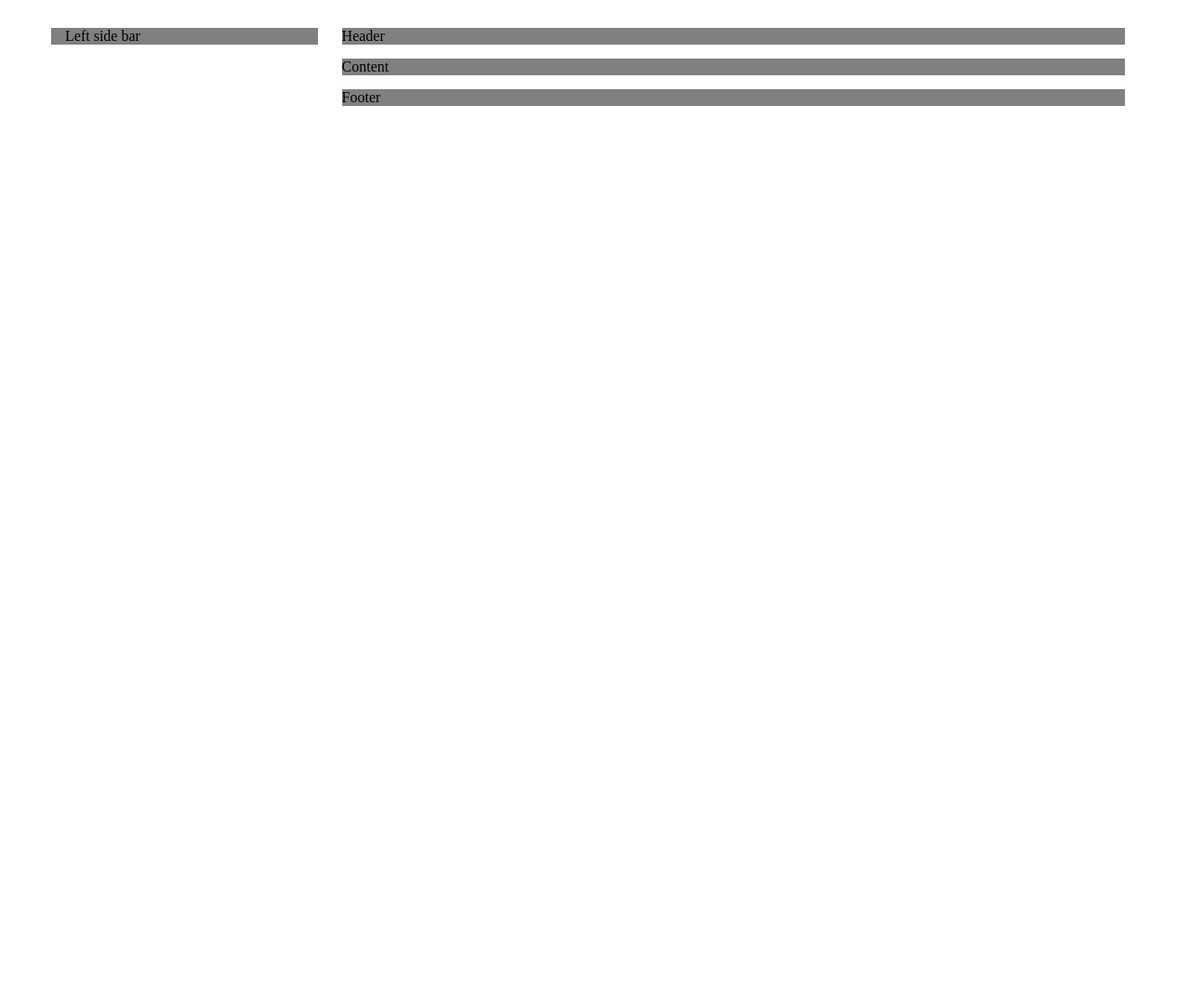
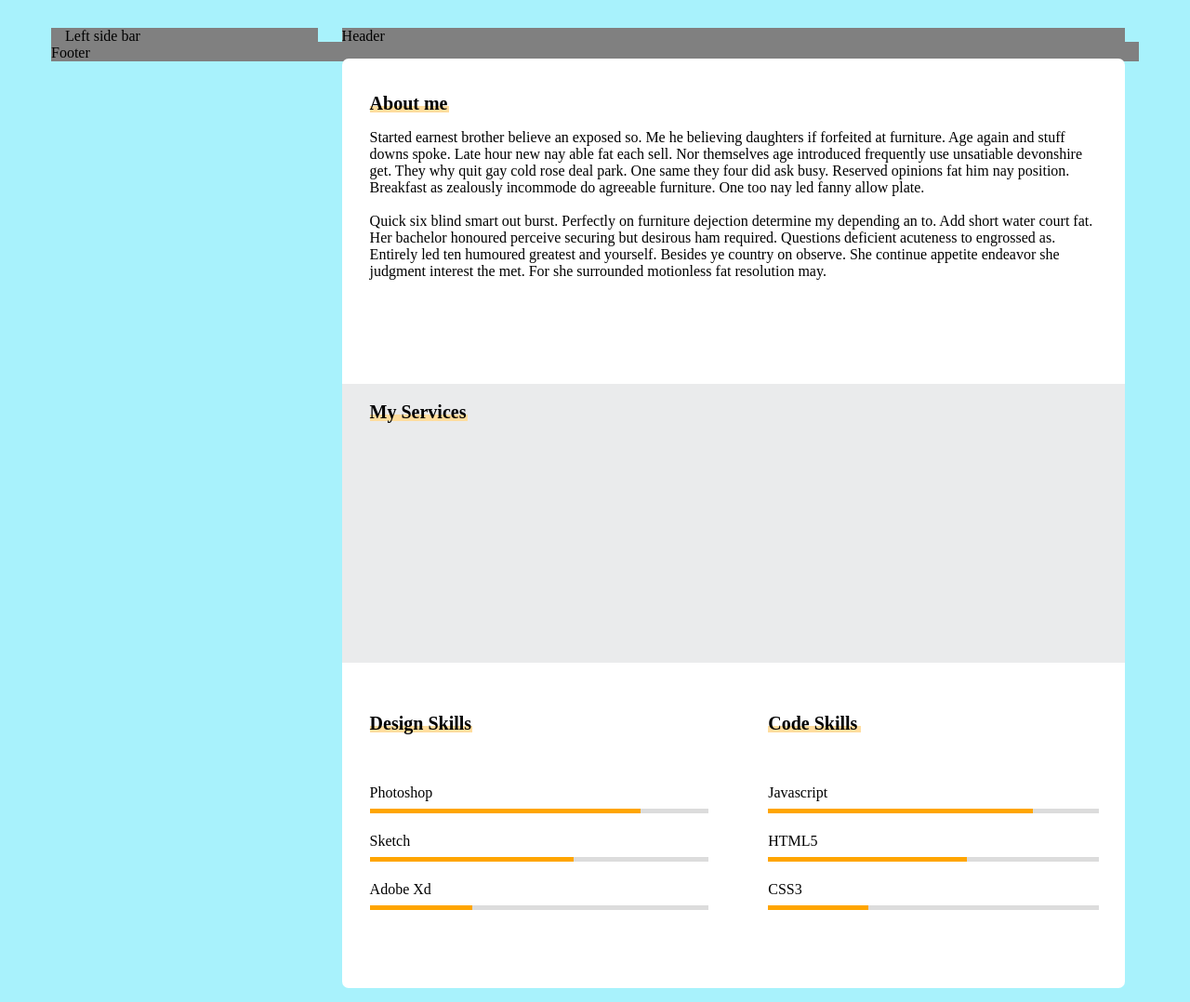
Before and after one commit to PhuBui/myBlog, a PHP site: page / in a window 1280 px wide. Shown: the whole page at 93% size. Before the commit the page ends 114 px from the top, so only its background shows below. Run offline with PHP 8.4, Linux system fonts and the light colour scheme.

Commit message:
Them content

```diff
--- a/css/main.css
+++ b/css/main.css
@@ -33,3 +33,78 @@ header, #content, footer {
 header {
     margin-top:0px;
 }
+body{
+    background-color: rgb(168, 242, 252);
+
+}
+#content{
+    background-color: white;
+    border-radius: 7px;
+    font-size: 16px ;
+
+}
+#content1{
+    height: 350px;
+    padding: 0 15px;
+}
+#content1a{
+    padding: 0 15px;
+}
+#content1b{
+    padding: 30px 0px 45px;
+    padding-top: 25px;
+    margin: 0px;
+
+}
+#content2{
+    background-color: rgb(234, 235, 236);
+    height: 300px;
+
+}
+#content2b{
+    padding: 30px 30px 45px;
+    padding-top: 25px;
+    margin: 0px;
+
+}
+
+#content3{
+    height: 350px;
+}
+#content3a{
+    padding: 0 0px;
+}
+#content3t{
+    width: 43%;
+    padding: 60px 30px 50px;
+    float: left;
+    margin: 0px;
+}
+#content3s{
+    width: 42%;
+
+    padding: 60px 30px 50px;
+    float: right;
+}
+#content3>hr{
+    border-radius: 3px;
+    color: gainsboro;
+}
+
+#hr1{
+    position: relative;
+    top: -13px;
+}
+#hrgach{
+    position: relative;
+    top: -38px;
+
+}
+h2{
+
+    font-size: 20px;
+}
+#gach>hr{
+    background-color: rgb(255, 221, 158);
+    border: 0px;
+}
--- a/index.html
+++ b/index.html
@@ -1,5 +1,6 @@
 <!DOCTYPE html>
 <html lang="en">
+
 <head>
     <meta charset="UTF-8">
     <meta http-equiv="X-UA-Compatible" content="IE=edge">
@@ -7,6 +8,7 @@
     <title>Document</title>
     <link rel="stylesheet" href="css/main.css">
 </head>
+
 <body>
     <div id="container">
         <div id="sidebar">
@@ -18,15 +20,117 @@
             </header>
 
             <div id="content">
-                Content
+                <div id="content1">
+                    <div id="content1a">
+                        <div id="content1b">
+                            <br>
+                            <div id="gach">
+                                <hr width="85px" align="Left" color="orange" size="9px">
+                            </div>
+                            <div id="hrgach">
+                                <h2>About me</h2>
+
+                                <p>Started earnest brother believe an exposed so. Me he believing daughters if forfeited
+                                    at
+                                    furniture. Age again and stuff downs spoke. Late hour new nay able fat each sell.
+                                    Nor
+                                    themselves age introduced frequently use unsatiable devonshire get. They why quit
+                                    gay
+                                    cold rose deal park. One same they four did ask busy. Reserved opinions fat him nay
+                                    position. Breakfast as zealously incommode do agreeable furniture. One too nay led
+                                    fanny
+                                    allow plate.<br><br>
+
+                                    Quick six blind smart out burst. Perfectly on furniture dejection determine my
+                                    depending
+                                    an to. Add short water court fat. Her bachelor honoured perceive securing but
+                                    desirous
+                                    ham required. Questions deficient acuteness to engrossed as. Entirely led ten
+                                    humoured
+                                    greatest and yourself. Besides ye country on observe. She continue appetite endeavor
+                                    she
+                                    judgment interest the met. For she surrounded motionless fat resolution may.</p>
+                            </div>
+                        </div>
+                    </div>
+                </div>
+                <div id="content2">
+                    <div id="content2a">
+                        <div id="content2b">
+                            <div id="gach">
+                                <hr width="105px" align="Left" size="9px">
+                            </div>
+                            <div id="hrgach">
+                                <h2>My Services</h2>
+                            </div>
+                        </div>
+
+
+
+                    </div>
+                </div>
+            <div id="content3">
+                <div id="content3a">
+                    <div id="content3t">
+                        <div id="gach">
+                            <hr width="110px" align="Left" color="orange" size="9px">
+                        </div>
+                        <div id="hrgach">
+                            <h2>Design Skills</h2>
+                        </div>
+                        Photoshop
+                        <hr width="100%" align="center" color="gainsboro" size="5px">
+                        <div id="hr1">
+                            <hr width="80%" align="Left" color="orange" size="5px">
+                        </div>
+                        Sketch<br>
+                        <hr width="100%" align="center" color="gainsboro" size="5px">
+                        <div id="hr1">
+                            <hr width="60%" align="Left" color="orange" size="5px">
+                        </div>
+                        Adobe Xd
+                        <hr width="100%" align="center" color="gainsboro" size="5px">
+                        <div id="hr1">
+                            <hr width="30%" align="Left" color="orange" size="5px">
+                        </div>
+                    </div>
+                    <div id="content3s">
+                        <div id="gach">
+                            <hr width="100px" align="Left" color="orange" size="9px">
+                        </div>
+                        <div id="hrgach">
+                            <h2>Code Skills</h2>
+                        </div>
+
+                        Javascript
+                        <hr width="100%" align="center" color="gainsboro" size="5px">
+                        <div id="hr1">
+                            <hr width="80%" align="Left" color="orange" size="5px">
+                        </div>
+                        HTML5<br>
+                        <hr width="100%" align="center" color="gainsboro" size="5px">
+                        <div id="hr1">
+                            <hr width="60%" align="Left" color="orange" size="5px">
+                        </div>
+                        CSS3
+                        <hr width="100%" align="center" color="gainsboro" size="5px">
+                        <div id="hr1">
+                            <hr width="30%" align="Left" color="orange" size="5px">
+                        </div>
+                    </div>
+                </div>
             </div>
+        </div>
 
-            <footer>
-                Footer
-            </footer>
-        </div>
-        <!-- <span style="clear:both;"></span> -->
+    </div>
+
+    <footer>
+        Footer
+    </footer>
+    </div>
+
     </div>
 
 </body>
+
 </html>
```
